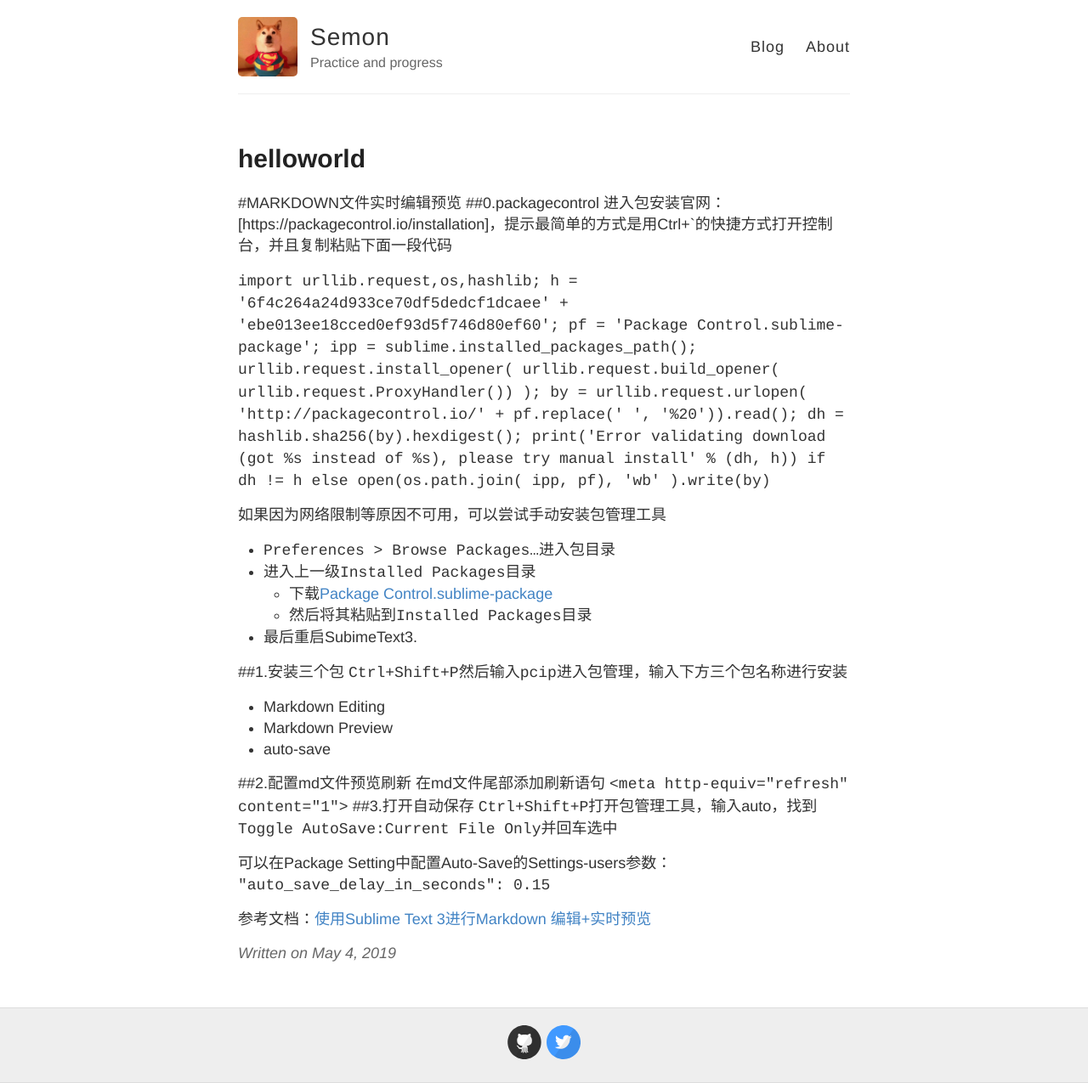
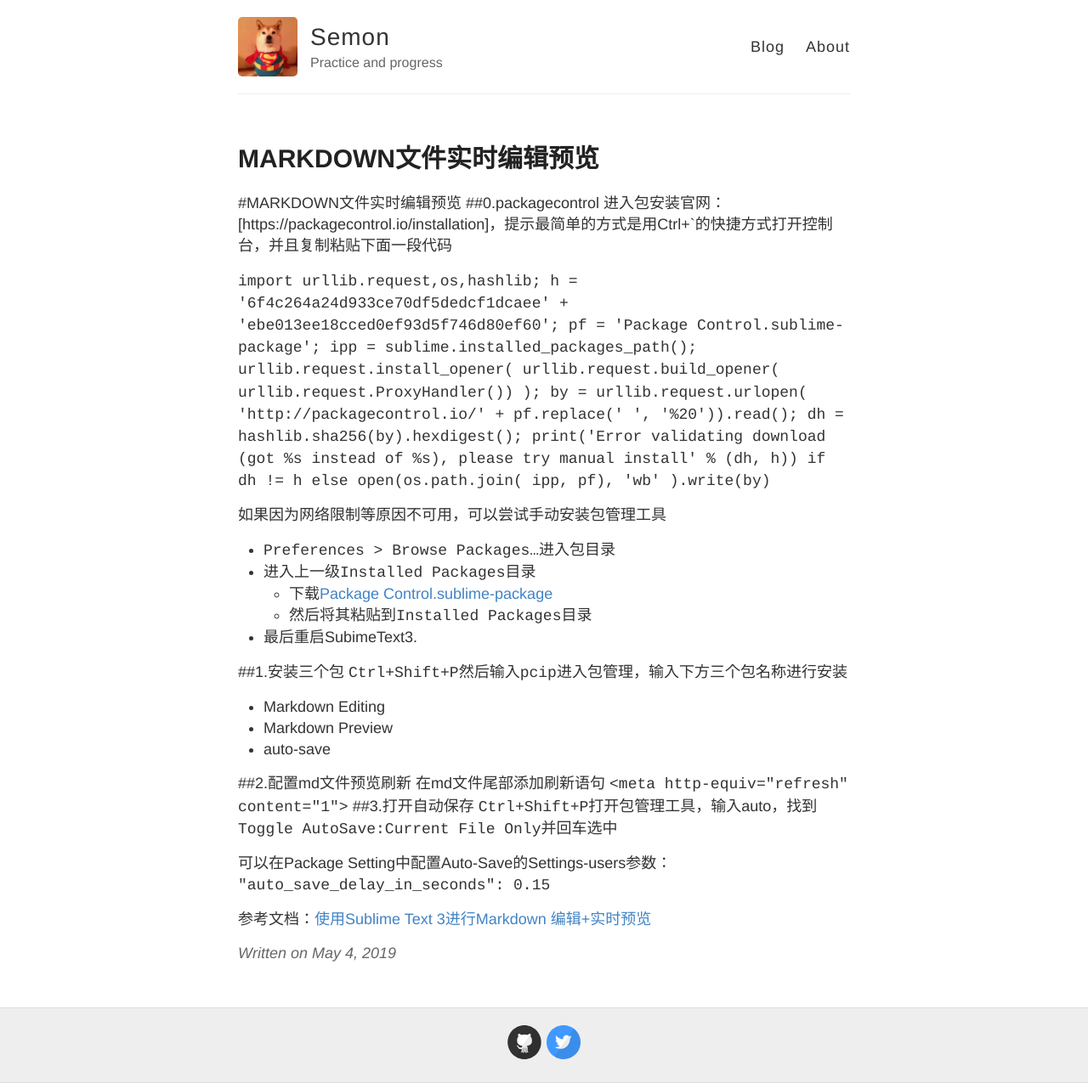
Before and after one commit to semondavid/semondavid.github.io, a Jekyll site: the page built from _posts/2019-05-04-利用sublime实时编辑预览md文件.md, in a window 1280 px wide. Shown: the whole page at 85% size. Built offline with Jekyll 4.4.1, drawn with Linux system fonts in a browser that asks for light colours.

Commit message:
Update 2019-05-04-利用sublime实时编辑预览md文件.md
334

```diff
--- a/_posts/2019-05-04-利用sublime实时编辑预览md文件.md
+++ b/_posts/2019-05-04-利用sublime实时编辑预览md文件.md
@@ -1,6 +1,6 @@
 ---
 layout: post
-title: helloworld
+title: MARKDOWN文件实时编辑预览
 ---
 
 #MARKDOWN文件实时编辑预览
```
